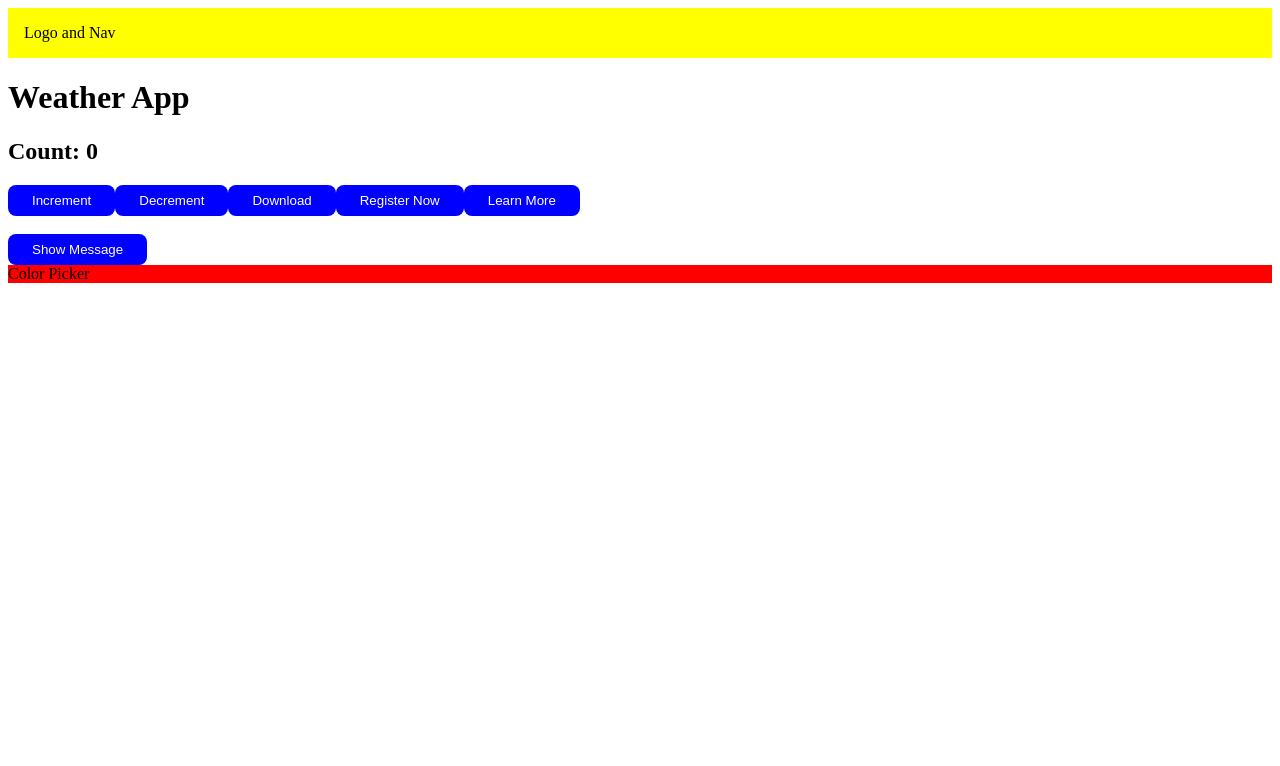
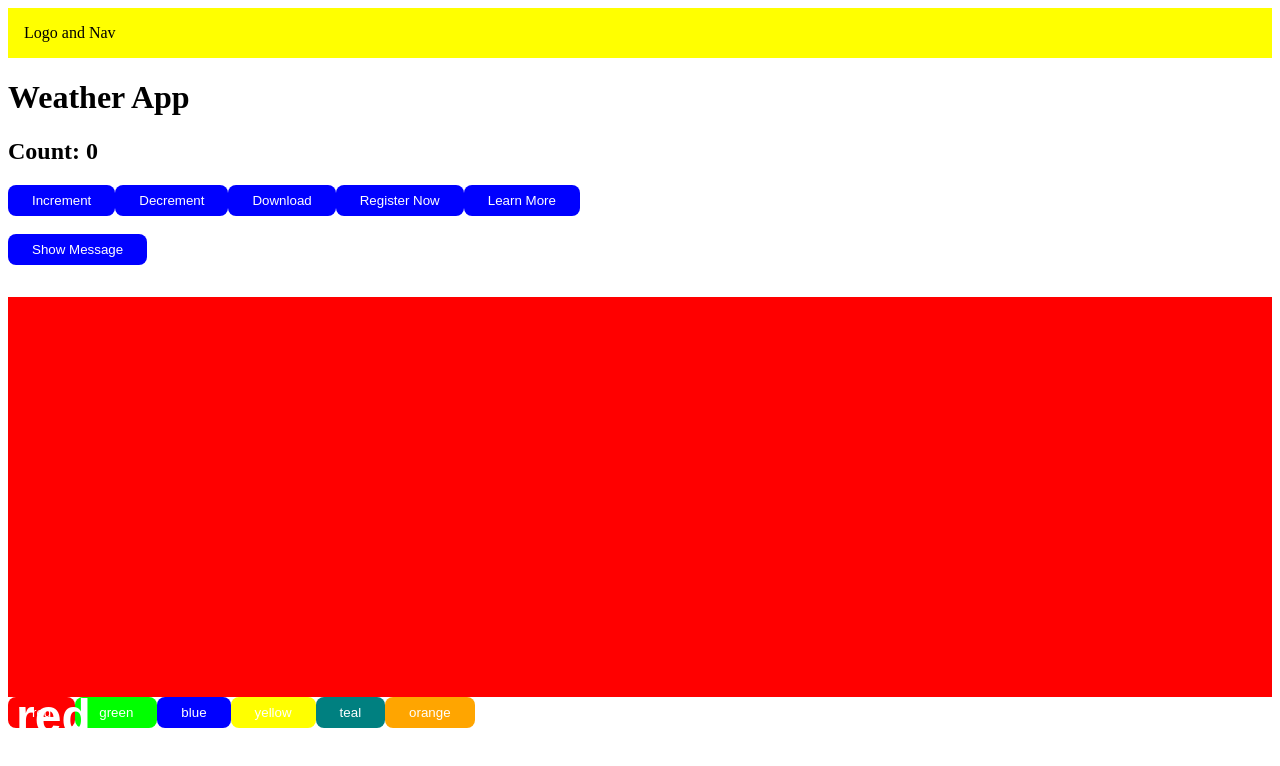
Before and after one commit to pjfirrel-su/nextjs_ist363_weather, a Next.js app: page / in a window 1280 px wide. Shown: the top 766 px of the page. Built offline with nearby package versions, Linux system fonts and the light colour scheme.

Commit message:
attendance 03/28/24: color picker

```diff
--- a/components/Button.js
+++ b/components/Button.js
@@ -1,8 +1,13 @@
 import styles from "./Button.module.scss";
 
-const Button = ({ label, clickHandler }) => {
+const Button = ({ backgroundColor, label, clickHandler }) => {
     return <button
-    className={styles.btn} onClick={clickHandler}>
+        className={styles.btn}
+        onClick={clickHandler}
+        style={{
+            backgroundColor: backgroundColor,
+        }}
+        >
         {label}
     </button>;
 }
--- a/components/ColorPicker.js
+++ b/components/ColorPicker.js
@@ -1,13 +1,65 @@
+// core imports
+import { useState } from "react"
+
+// custom components
+import Button from "./Button"
+
+// styles
+import styles from "./ColorPicker.module.scss"
+
 const colors = [
     {
         name: "red",
         value: "#ff0000",
+    },
+    {
+        name: "green",
+        value: "#00ff00",
+    },
+    {
+        name: "blue",
+        value: "#0000ff",
+    },
+    {
+        name: "yellow",
+        value: "#ffff00",
+    },
+    {
+        name: "teal",
+        value: "#008080",
+    },
+    {
+        name: "orange",
+        value: "#ffa500",
     }
+
 ]
 
 const ColorPicker = () => {
-    return <div style={{
-        backgroundColor: colors[0].value,
-    }}>Color Picker</div>;
-};
+    const [activeIndex, setActiveIndex] = useState(0);
+
+    return (
+        <div className={styles.colorpicker}>
+            <div
+            className={styles.colorpicker__block}
+                style={{
+                    backgroundColor: colors[activeIndex].value,
+                }}
+            >
+                <h2 className={styles.colorpicker__name}>{colors[activeIndex].name}</h2>
+            </div>
+            {colors.map((color, index) => {
+                return <Button
+                key={index}
+                backgroundColor={color.value}
+                label={color.name}
+                clickHandler={() => {
+                    setActiveIndex(index);
+                }}
+                />;
+            })}
+        </div>
+    );
+}
+
 export default ColorPicker;
--- /dev/null
+++ b/components/ColorPicker.module.scss
@@ -0,0 +1,17 @@
+.colorpicker {
+    margin-top: 2rem;
+    margin-bottom: 2rem;
+    &__block {
+        height: 400px;
+        transition: all .5s;
+    }
+    &__name {
+        font-size: 3rem;
+        font-weight: bold;
+        color: white;
+        font-family: Arial;
+        position: absolute;
+        bottom: 1rem;
+        left: 1rem;
+    }
+}
```
